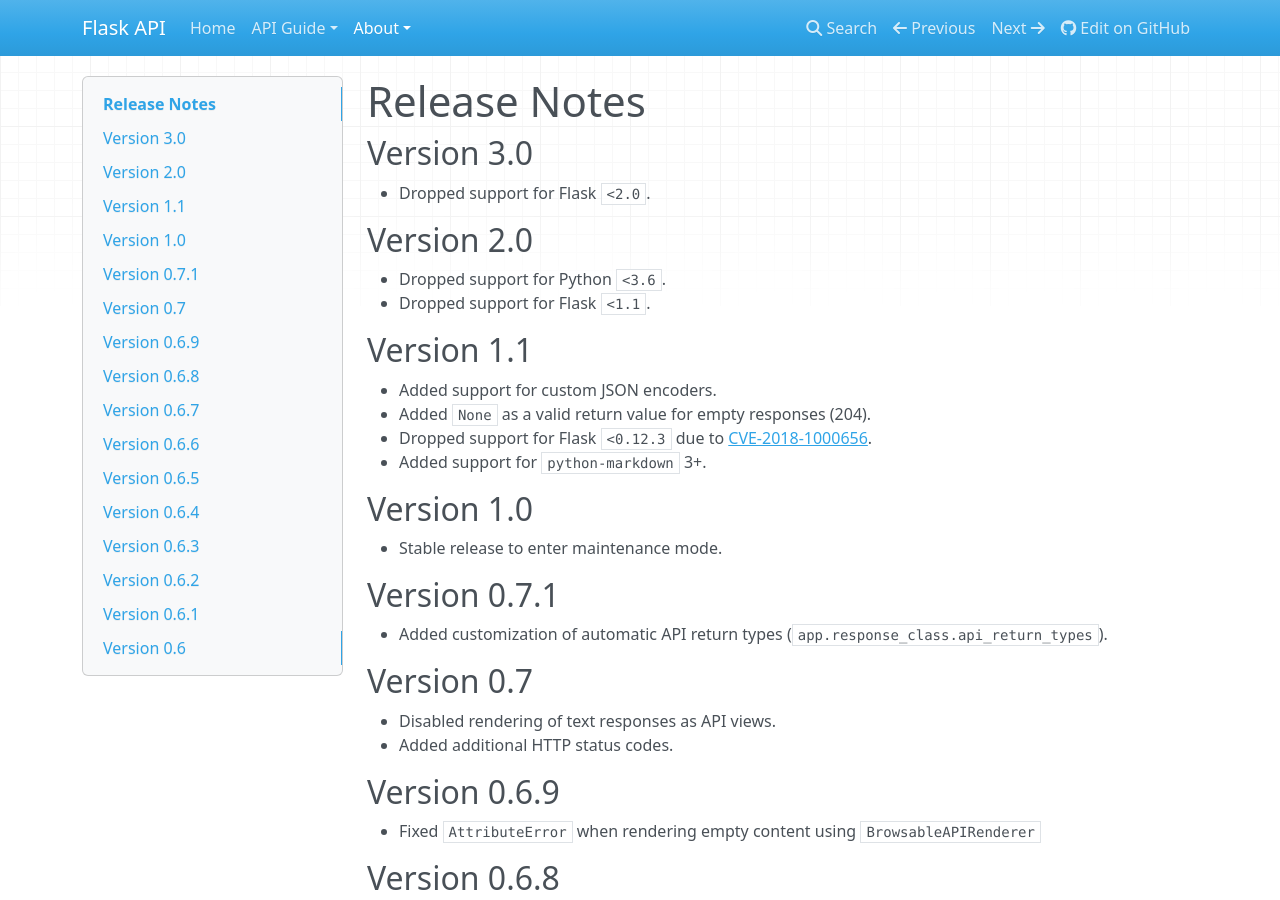
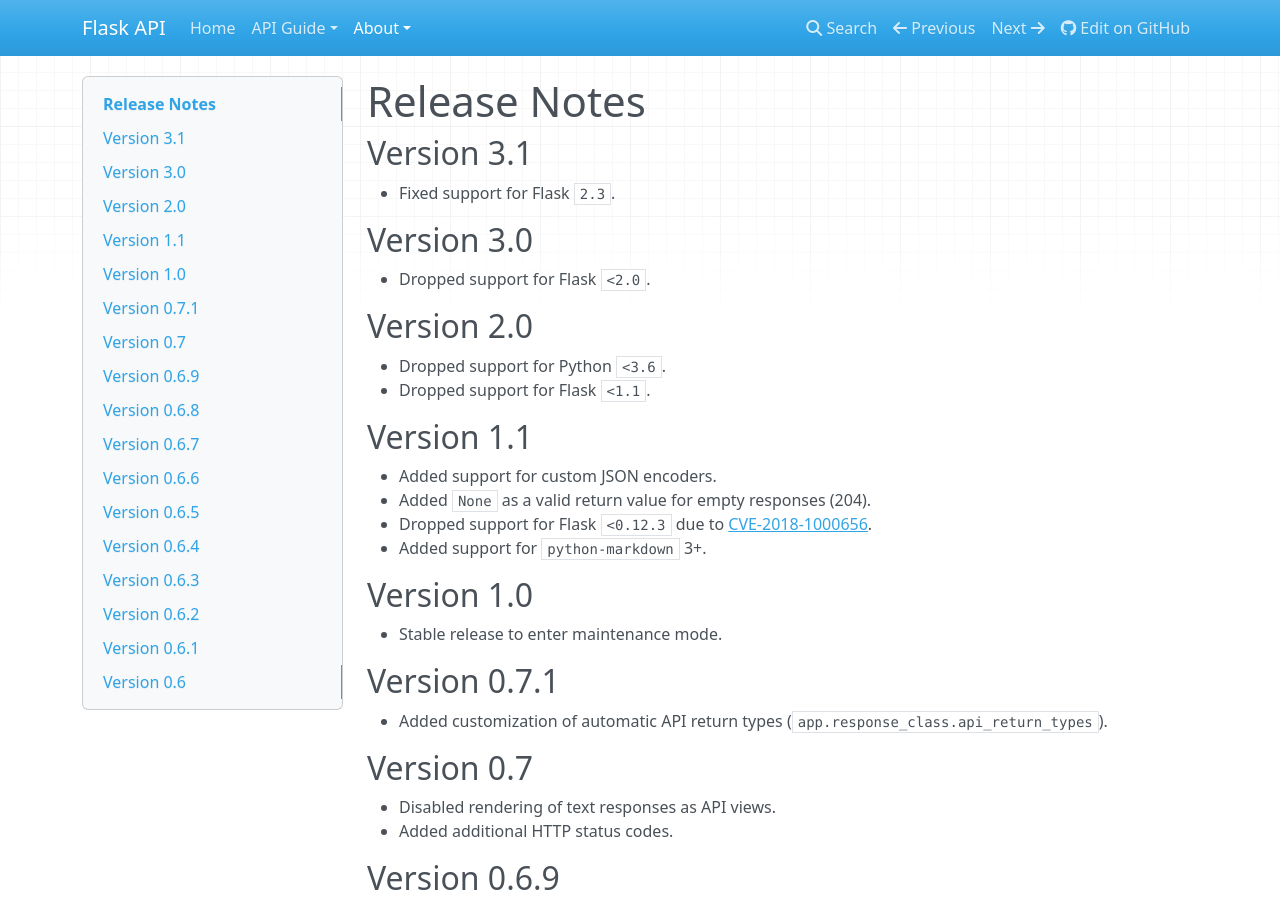
Before and after one commit to greatuber/flask-api, an MkDocs documentation site: the page built from docs/about/release-notes.md, in a window 1280 px wide and 900 px high. Built offline with MkDocs 1.6.1, drawn with Linux system fonts in a browser that asks for light colours; nearby versions of some CDN libraries; old or Windows-style settings are respelled for this version of MkDocs.

Commit message:
Bump version to 3.1

```diff
--- a/docs/about/release-notes.md
+++ b/docs/about/release-notes.md
@@ -1,4 +1,8 @@
 # Release Notes
+
+## Version 3.1
+
+- Fixed support for Flask `2.3`.
 
 ## Version 3.0
 
--- a/flask_api/__init__.py
+++ b/flask_api/__init__.py
@@ -1,3 +1,3 @@
 from flask_api.app import FlaskAPI
 
-__version__ = "3.0.post1"
+__version__ = "3.1"
```
